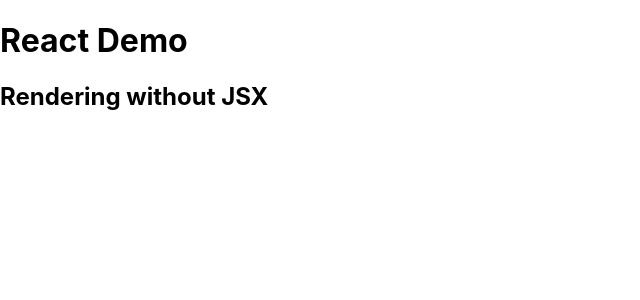
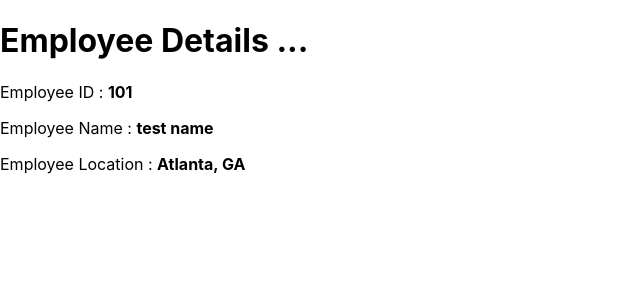
Before and after one commit to josedev123/react-demo, a React (Create React App) app: page / in a window 1280 px wide. Shown: the top 300 px of the page, without its empty margins (0-640 px from the left). Built offline with nearby package versions, Linux system fonts and the light colour scheme.

Commit message:
Component - basic

```diff
--- a/src/index.js
+++ b/src/index.js
@@ -3,31 +3,28 @@
 import './index.css';
 import App from './App';
 
-// const element = <h1 className="testClass">React Demo</h1>;
+// function DisplayEmployeeInfo(employee) {}
+
+var DisplayEmployeeInfo=(employee)=>{
+
+  return <div>
+    <h1>Employee Details ...</h1>
+    <p>
+    <label> Employee ID : <b>{employee.Id}</b></label>
+    </p>
+    <p>
+    <label> Employee Name : <b>{employee.Name}</b></label>
+    </p>
+    <p>
+    <label> Employee Location : <b>{employee.Location}</b></label>
+    </p>
+
+  </div>;
+
+  };
 
 
-
-// const element = (
-
-//   <div>
-
-//     <h1>React Demo</h1>
-
-//     <h2>React Rendering</h2>
-
-//   </div>
-
-// );
+  const element=<DisplayEmployeeInfo Id="101" Name="test name" Location="Atlanta, GA" ></DisplayEmployeeInfo>
 
 
-// without JSX
-// const element = React.createElement("div",{className:"testClass"},'React Demo');
-
-const element = React.createElement("div",{className:"testClass"},
-
-React.createElement("h1",{className:"h1Class"}, "React Demo"),
-React.createElement("h2",{className:"h2Class"}, "Rendering without JSX")
-
-);
-
 ReactDOM.render(element, document.getElementById("root"));
```
